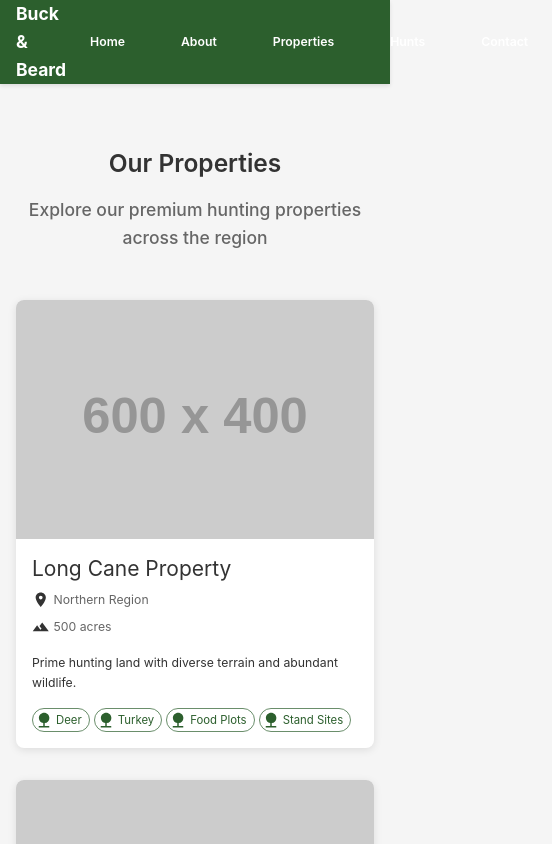
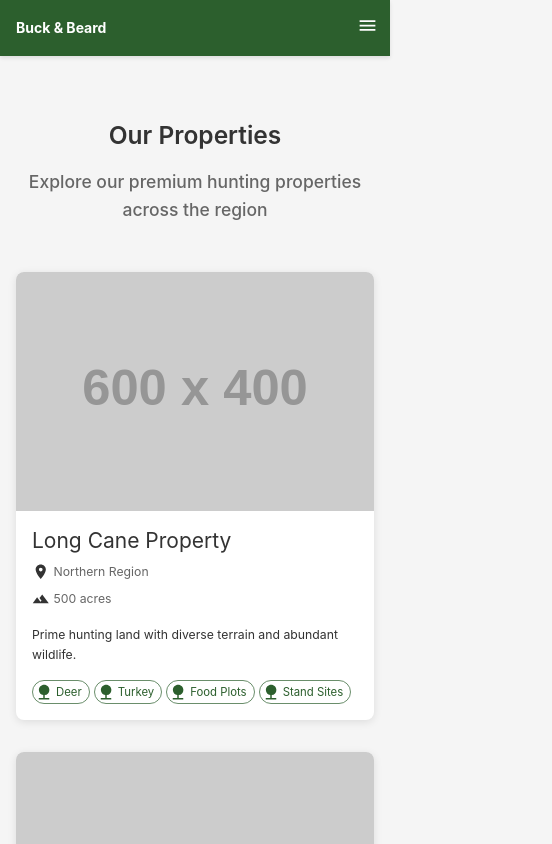
Before and after one commit to evilbeliver/specBB, a Next.js app: page /properties in a window 390 px wide. Shown: the top 844 px of the page, 552 px wide, since content can reach past the window. Built offline with nearby package versions, Linux system fonts and the light colour scheme.

Commit message:
Add responsive mobile hamburger menu to Header

```diff
--- a/src/components/Header.tsx
+++ b/src/components/Header.tsx
@@ -1,7 +1,23 @@
+import { useState } from 'react';
 import Link from 'next/link';
-import { AppBar, Toolbar, Typography, Button, Container, Box } from '@mui/material';
+import { AppBar, Toolbar, Typography, Button, Container, Box, IconButton, Drawer, List, ListItem, ListItemText } from '@mui/material';
+import MenuIcon from '@mui/icons-material/Menu';
 
 export default function Header() {
+  const [mobileOpen, setMobileOpen] = useState(false);
+
+  const handleDrawerToggle = () => {
+    setMobileOpen(!mobileOpen);
+  };
+
+  const navItems = [
+    { label: 'Home', href: '/', current: true },
+    { label: 'About', href: '/about' },
+    { label: 'Properties', href: '/properties' },
+    { label: 'Hunts', href: '/hunts' },
+    { label: 'Contact', href: '/contact' },
+  ];
+
   return (
     <AppBar position="sticky" component="header" role="banner">
       <Container maxWidth="lg">
@@ -16,6 +32,7 @@ export default function Header() {
                   color: 'inherit',
                   textDecoration: 'none',
                   cursor: 'pointer',
+                  fontSize: { xs: '1rem', sm: '1.25rem' },
                 }}
                 aria-label="Buck & Beard Hunt Club - Home"
               >
@@ -23,59 +40,78 @@ export default function Header() {
               </Typography>
             </Link>
           </Box>
+
+          {/* Desktop Navigation */}
           <Box
             component="nav"
             role="navigation"
             aria-label="Main navigation"
             sx={{
-              display: 'flex',
-              gap: { xs: 1, sm: 2 },
+              display: { xs: 'none', md: 'flex' },
+              gap: 2,
             }}
           >
-            <Button
-              component={Link}
-              href="/"
-              color="inherit"
-              aria-current="page"
-              sx={{ fontSize: { xs: '0.875rem', sm: '1rem' } }}
-            >
-              Home
-            </Button>
-            <Button
-              component={Link}
-              href="/about"
-              color="inherit"
-              sx={{ fontSize: { xs: '0.875rem', sm: '1rem' } }}
-            >
-              About
-            </Button>
-            <Button
-              component={Link}
-              href="/properties"
-              color="inherit"
-              sx={{ fontSize: { xs: '0.875rem', sm: '1rem' } }}
-            >
-              Properties
-            </Button>
-            <Button
-              component={Link}
-              href="/hunts"
-              color="inherit"
-              sx={{ fontSize: { xs: '0.875rem', sm: '1rem' } }}
-            >
-              Hunts
-            </Button>
-            <Button
-              component={Link}
-              href="/contact"
-              color="inherit"
-              sx={{ fontSize: { xs: '0.875rem', sm: '1rem' } }}
-            >
-              Contact
-            </Button>
+            {navItems.map((item) => (
+              <Button
+                key={item.label}
+                component={Link}
+                href={item.href}
+                color="inherit"
+                aria-current={item.current ? 'page' : undefined}
+              >
+                {item.label}
+              </Button>
+            ))}
           </Box>
+
+          {/* Mobile Menu Button */}
+          <IconButton
+            color="inherit"
+            aria-label="open navigation menu"
+            edge="end"
+            onClick={handleDrawerToggle}
+            sx={{ display: { xs: 'block', md: 'none' } }}
+          >
+            <MenuIcon />
+          </IconButton>
         </Toolbar>
       </Container>
+
+      {/* Mobile Drawer */}
+      <Drawer
+        anchor="right"
+        open={mobileOpen}
+        onClose={handleDrawerToggle}
+        sx={{
+          display: { xs: 'block', md: 'none' },
+          '& .MuiDrawer-paper': { boxSizing: 'border-box', width: 240 },
+        }}
+      >
+        <Box onClick={handleDrawerToggle} sx={{ textAlign: 'center' }}>
+          <Typography variant="h6" sx={{ my: 2 }}>
+            Buck & Beard
+          </Typography>
+          <List>
+            {navItems.map((item) => (
+              <ListItem key={item.label} disablePadding>
+                <Button
+                  component={Link}
+                  href={item.href}
+                  fullWidth
+                  sx={{
+                    py: 2,
+                    justifyContent: 'center',
+                    color: 'text.primary',
+                  }}
+                  aria-current={item.current ? 'page' : undefined}
+                >
+                  <ListItemText primary={item.label} />
+                </Button>
+              </ListItem>
+            ))}
+          </List>
+        </Box>
+      </Drawer>
     </AppBar>
   );
 }
```
